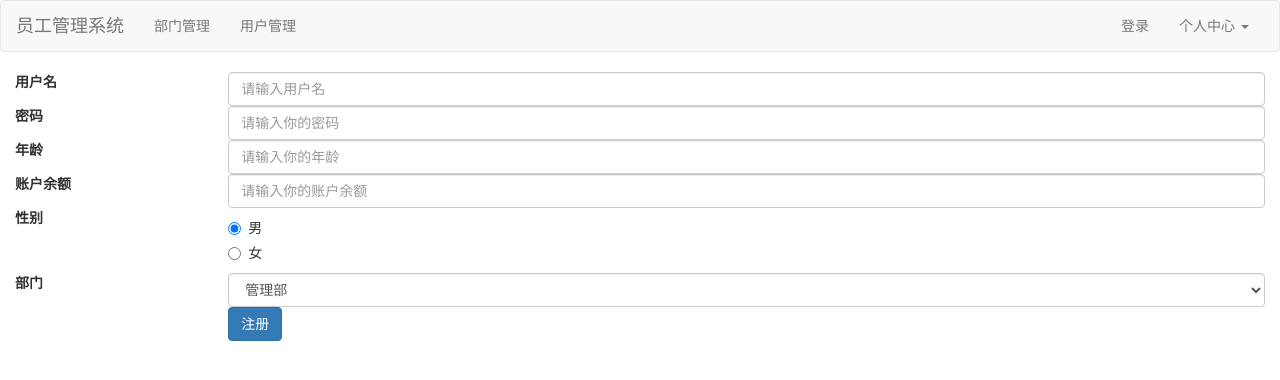
After one commit to 2303244307/solid-octo-sniffle, a Django app: page /User/add/ in a window 1280 px wide. The commit adds this page. Shown: the top 380 px of the page. Run offline with Django 5.2, Linux system fonts and the light colour scheme; data comes from the database, SQL or seed files in the repository; some libraries are stand-ins or nearby versions.

Commit message:
增加用户列表与新增

```diff
--- a/Staff/urls.py
+++ b/Staff/urls.py
@@ -28,5 +28,7 @@ urlpatterns = [
     path('depart/listpro/', views.depart_listpro),
     path('depart/addpro/', views.depart_addpro),
     path('depart/<int:nid>/editpro/', views.depart_editpro),
+    path('User/list/', views.User_list),
+    path('User/add/', views.User_add),
 
 ]
--- /dev/null
+++ b/app01/templates/User_add.html
@@ -0,0 +1,63 @@
+<!-- 继承模板数据 -->
+{% extends "index_head.html" %}
+{% block content %}
+<form method="post">
+    {% csrf_token %}
+    <div class="form-group">
+        <label for="inputEmail3" class="col-sm-2 control-label">用户名</label>
+        <div class="col-sm-10">
+            <input type="text" class="form-control" name="UserName" placeholder="请输入用户名">
+        </div>
+    </div>
+    <div class="form-group">
+        <label for="inputPassword3" class="col-sm-2 control-label">密码</label>
+        <div class="col-sm-10">
+            <input type="password" class="form-control" name="passwd" placeholder="请输入你的密码">
+        </div>
+    </div>
+    <div class="form-group">
+        <label for="inputEmail3" class="col-sm-2 control-label">年龄</label>
+        <div class="col-sm-10">
+            <input type="text" class="form-control" name="age" placeholder="请输入你的年龄">
+        </div>
+    </div>
+    <div class="form-group">
+        <label for="inputEmail3" class="col-sm-2 control-label">账户余额</label>
+        <div class="col-sm-10">
+            <input type="text" class="form-control" name="account" placeholder="请输入你的账户余额">
+        </div>
+    </div>
+    <div class="form-group">
+        <label for="inputEmail3" class="col-sm-2 control-label">性别</label>
+        <div class="col-sm-10">
+            <div class="radio">
+                <label>
+                  <input type="radio" name="gender" value="1" checked>
+                  男
+                </label>
+              </div>
+              <div class="radio">
+                <label>
+                  <input type="radio" name="gender" value="2">
+                  女
+                </label>
+              </div>
+        </div>
+    </div>
+    <div class="form-group">
+        <label for="inputEmail3" class="col-sm-2 control-label">部门</label>
+        <div class="col-sm-10">
+            <select class="form-control" name="depart">
+                {% for depart in departList %}
+                <option value="{{ depart.id }}">{{ depart.title }}</option>
+                {% endfor %}
+            </select>
+        </div>
+    </div>
+    <div class="form-group">
+        <div class="col-sm-offset-2 col-sm-10">
+            <button type="submit" class="btn btn-primary">注册</button>
+        </div>
+    </div>
+</form>
+{% endblock%}
--- a/app01/templates/index_head.html
+++ b/app01/templates/index_head.html
@@ -29,6 +29,9 @@
             <ul class="nav navbar-nav">
                 <li>
                     <a href="#">部门管理</a>
+                </li>
+                <li>
+                    <a href="#">用户管理</a>
                 </li>
             </ul>
             <ul class="nav navbar-nav navbar-right">
--- a/app01/views.py
+++ b/app01/views.py
@@ -1,5 +1,5 @@
 from django.shortcuts import render, HttpResponse, redirect
-from app01.models import Department
+from app01.models import Department, UserInfo
 # Create your views here.
 
 
@@ -42,16 +42,18 @@ def depart_edit(request, nid):
     ObjList = Department.objects.filter(id=nid).first()
     print(request.method)
     if request.method == "GET":
-        return render(request, "depart_edit.html", {"ObjList":ObjList,})
+        return render(request, "depart_edit.html", {"ObjList": ObjList, })
     departname = request.POST.get("departname")
     Department.objects.filter(id=nid).update(title=departname)
     return redirect("/depart/list")
+
 
 def depart_listpro(request):
     """ 部门列表 模板继承升级版本"""
     # 去数据库中获取部门列表数据获取所有的部门列表
     DepartList = Department.objects.all()
     return render(request, "depart_list1.html", {"DepartList": DepartList, })
+
 
 def depart_addpro(request):
     """ 进行添加部门 """
@@ -72,7 +74,33 @@ def depart_editpro(request, nid):
     ObjList = Department.objects.filter(id=nid).first()
     print(request.method)
     if request.method == "GET":
-        return render(request, "depart_editpro.html", {"ObjList":ObjList,})
+        return render(request, "depart_editpro.html", {"ObjList": ObjList, })
     departname = request.POST.get("departname")
     Department.objects.filter(id=nid).update(title=departname)
     return redirect("/depart/list")
+
+
+def User_list(request):
+    # 获取用户表queryset对象
+    UserList = UserInfo.objects.all()
+    return render(request, "User_List.html", {"UserList": UserList, })
+
+
+def User_add(request):
+    # 获取部门数据传入
+    departList = Department.objects.all()
+    # 判断此次请求是什么请求如果是get请求默认加载页面
+    if request.method == "GET":
+        return render(request, "User_add.html", {"departList":departList,})
+    # 获取前端传出值
+    UserName = request.POST.get("UserName")
+    passwd = request.POST.get("passwd")
+    age = request.POST.get("age")
+    account = request.POST.get("account")
+    depart_id = request.POST.get("depart")
+    gender = request.POST.get("gender")
+    # 进行表操作插入表数据
+    UserInfo.objects.create(name=UserName, password=passwd,
+                            age=age, account=account, depart_id=depart_id, gender=gender)
+    # 进行页面重定向回到用户列表界面
+    return redirect("/User/list/")
```
Also changed, not shown: app01/templates/User_List.html (added, +36 -0 lines).
